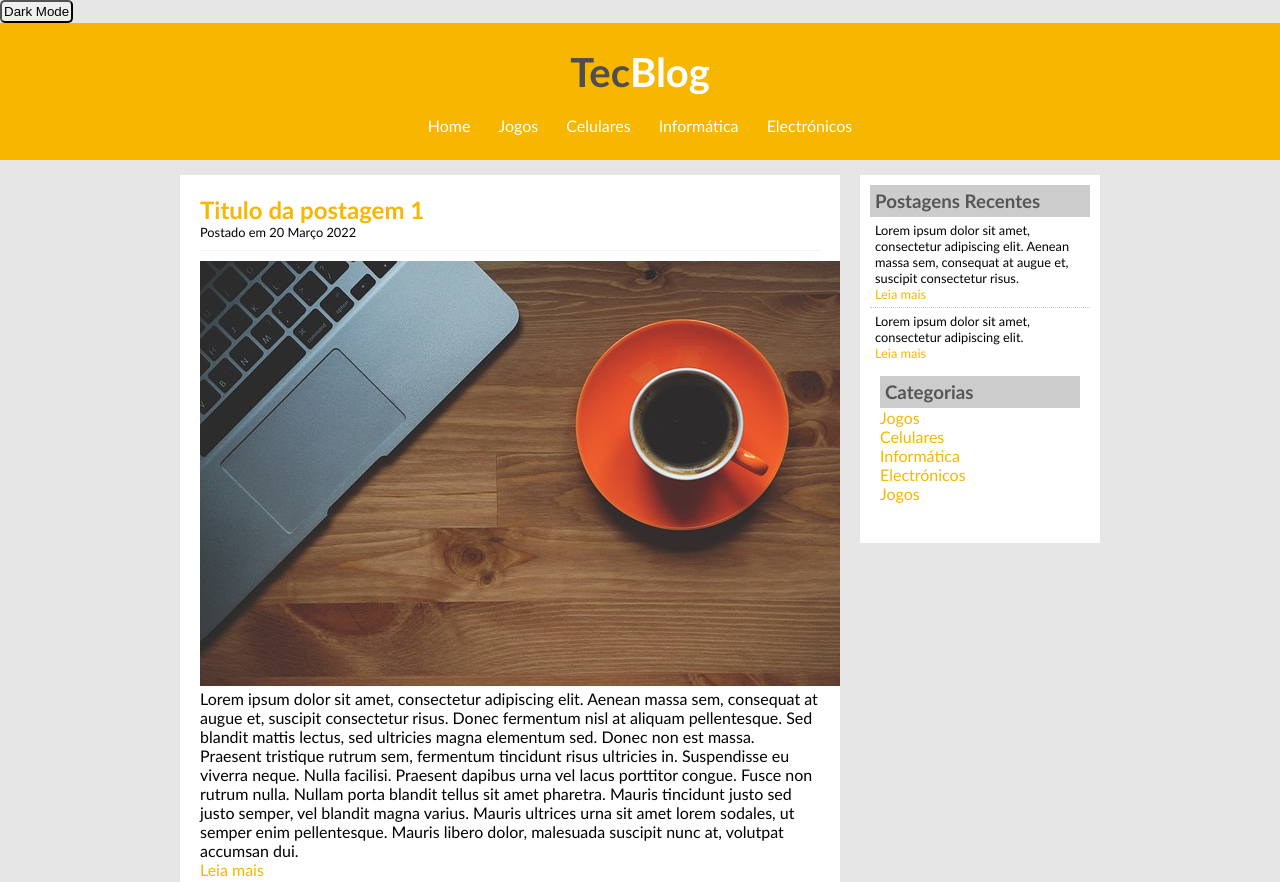
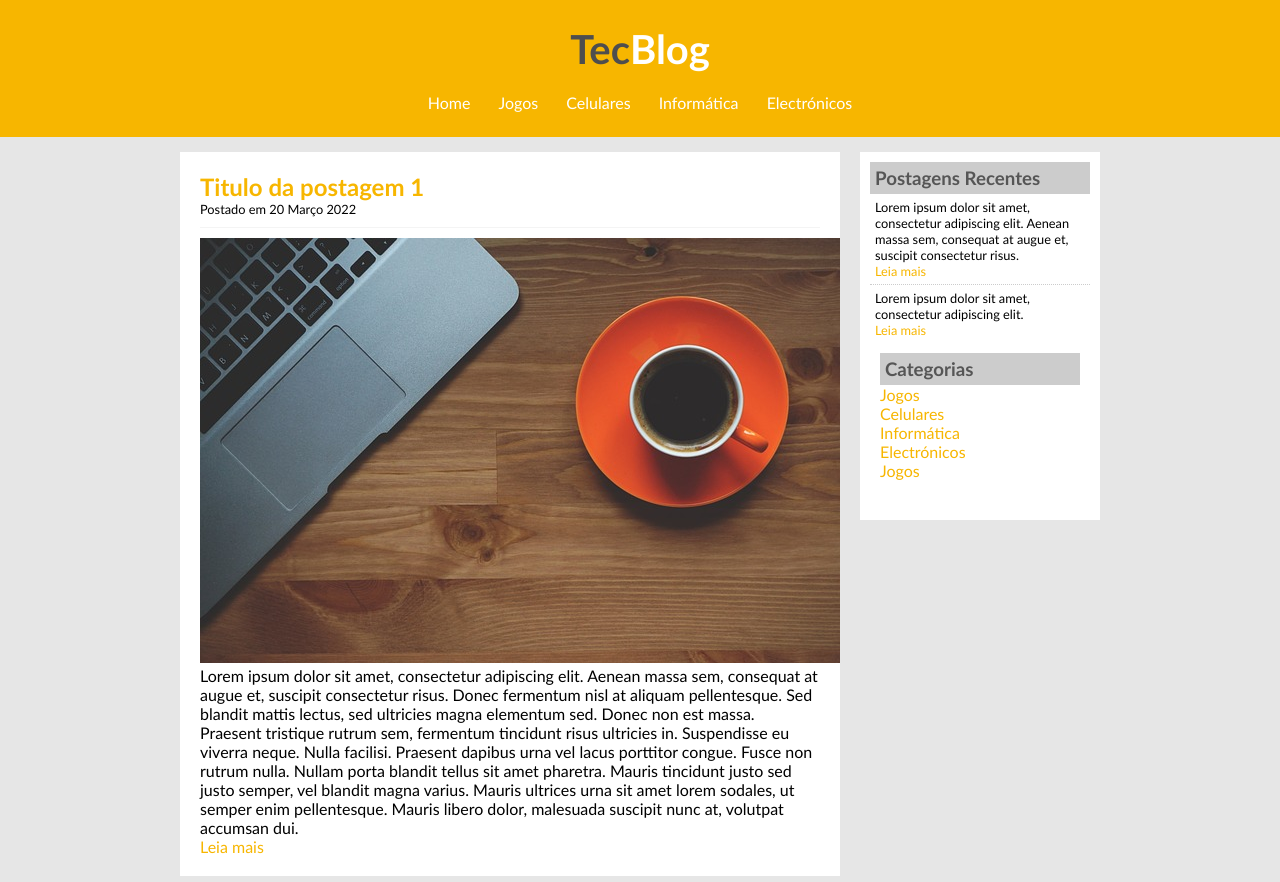
Before and after one commit to julombe/HTML5_CSS3, a plain HTML site: page index.html in a window 1280 px wide. Shown: the top 882 px of the page. Drawn offline with Linux system fonts and the light colour scheme.

Commit message:
UPDATE files

```diff
--- a/css/estilo.css
+++ b/css/estilo.css
@@ -9,17 +9,17 @@ body {
 	font-family: "Trebuchet MS", Helvetica, sans-serif;
 	background: #e6e6e6;
 }
-.dark-mode {
+/*.dark-mode {
 	background-color: black;
 	color: white;
-	}
+	}*/
 
-	button {
+	/*button {
 		border-radius: 5px;
 		padding: 2px;
 		margin-top: 2px 2px;
 
-	}
+	}*/
 
 /**** Layout *****/
 
--- a/index.html
+++ b/index.html
@@ -9,16 +9,16 @@
 </head>
 <body>
 
-<button onclick="myFunction()">Dark Mode</button>
+<!--<button onclick="myFunction()">Dark Mode</button> -->
 
 <script>
-function myFunction() {
+/*function myFunction() {
    var element = document.body;
    element.classList.toggle("dark-mode");
 
 
 
-}
+}*/
 </script>
 	<div id="area-cabecalho">
 
```
